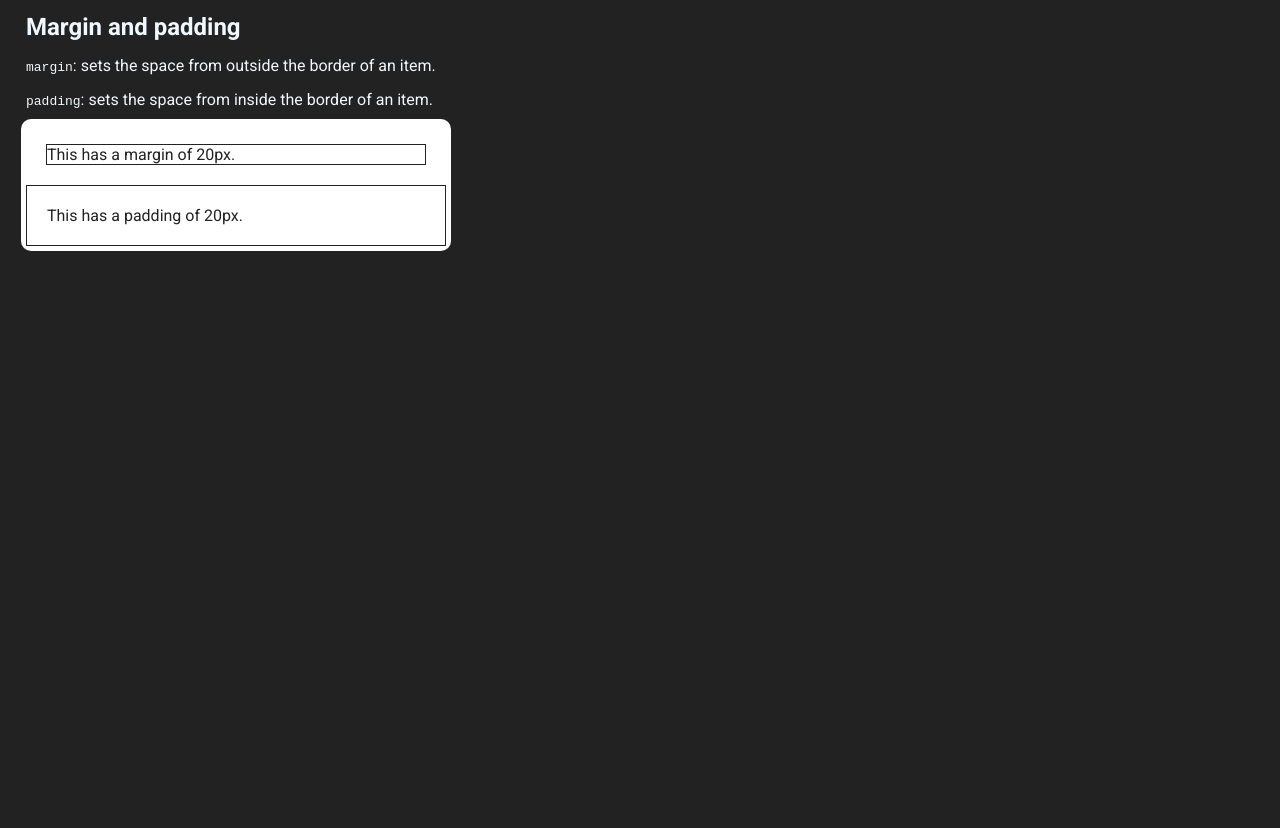
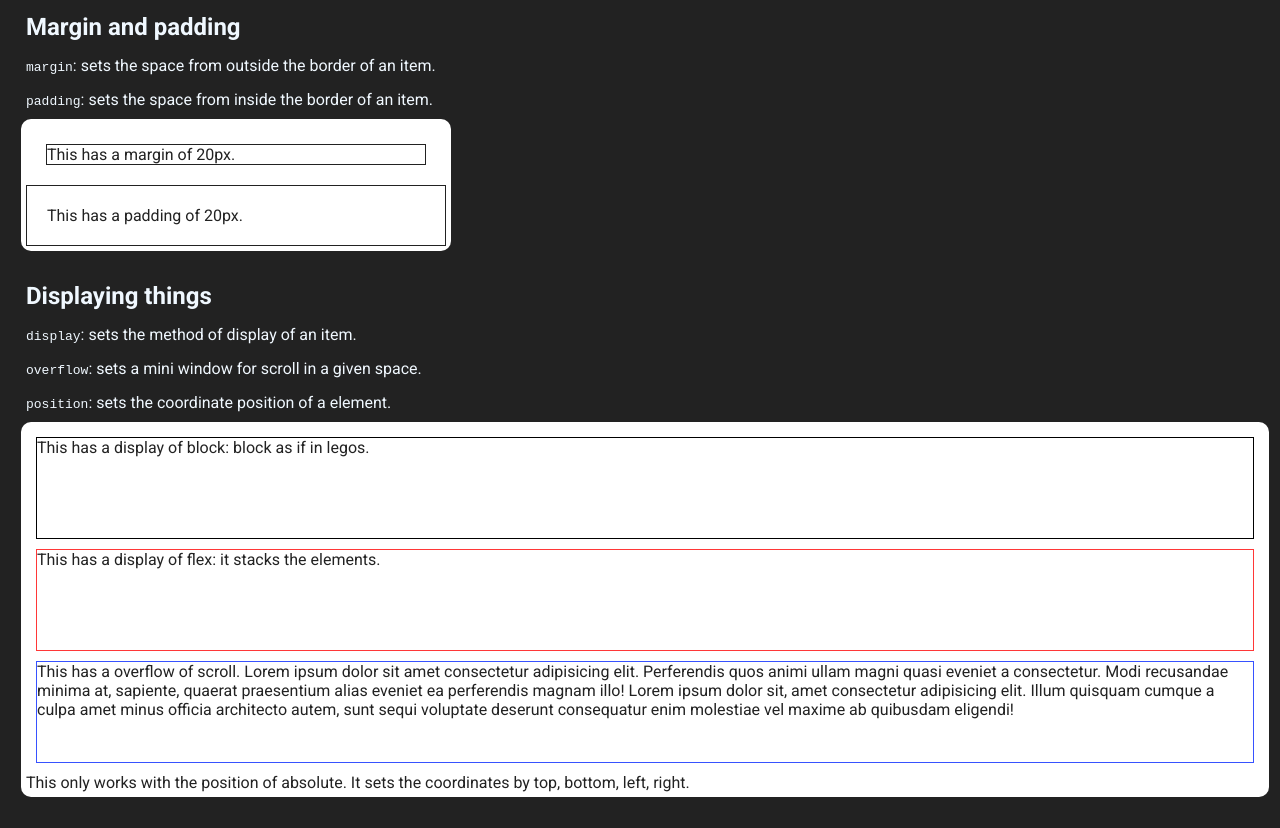
Before and after one commit to catlikeflyer-itc/SoftwareBuilding-TC2005B, a plain HTML site: page Homework/cheatsheet/css.html in a window 1280 px wide. Shown: the part 1780-2608 px from the top of the page. Before the commit the page ends 2062 px from the top, so only its background shows below. Drawn offline with Linux system fonts and the light colour scheme; a web font is replaced by a local one.

Commit message:
Added css cheatsheet

```diff
--- a/Homework/cheatsheet/cheatsheet.css
+++ b/Homework/cheatsheet/cheatsheet.css
@@ -31,6 +31,7 @@ body {
   margin-top: 0.5rem;
   margin-bottom: 0.5rem;
   font-family: "Roboto", "sans-serif";
+
 }
 
 .body-container,
@@ -90,6 +91,9 @@ section {
 .navbar {
   color: aliceblue;
   text-align: center;
+  position: sticky;
+  top: 0;
+  left: 0;
 }
 
 .navlinks {
@@ -97,6 +101,9 @@ section {
   flex-direction: row;
   justify-content: space-around;
   align-items: center;
+  position: -webkit-sticky;
+  top: 0;
+  position: sticky;
 }
 
 .navlinks a {
@@ -123,6 +130,9 @@ footer {
   height: 2rem;
   background-color: rgb(70, 70, 70);
   color: aliceblue;
+  text-align: center;
+  font-family: 'Rubik Moonrocks', cursive;
+  font-size: 12px;
 }
 
 .full-border {
@@ -210,3 +220,32 @@ footer {
   padding: 20px;
   border: 1px solid #222;
 }
+
+.block {
+  display: block;
+  height: 100px;
+  border: 1px solid black;
+  margin: 10px;
+}
+
+.flex {
+  display: flex;
+  height: 100px;
+  border: 1px solid rgb(255, 55, 55);
+  margin: 10px;
+}
+
+.overflow {
+  overflow: scroll;
+  height: 100px;
+  border: 1px solid rgb(55, 82, 255);
+  margin: 10px;
+}
+
+position {
+  position: relative;
+  bottom: 0;
+  left: 0;
+  width: 100%;
+  height: 100%;
+}
--- a/Homework/cheatsheet/css.html
+++ b/Homework/cheatsheet/css.html
@@ -50,12 +50,8 @@
         <p><code>background-color</code>: sets a color as background.</p>
         <p><code>background-image</code>: sets an imahe as background.</p>
         <div class="white-render-box">
-          <div class="background-color">
-            This has a background color.
-          </div>
-          <div class="background-image">
-            This has a background image.
-          </div>
+          <div class="background-color">This has a background color.</div>
+          <div class="background-image">This has a background image.</div>
           <div class="background-gradient">
             This has a background gradient (using bg image).
           </div>
@@ -72,18 +68,10 @@
           <div class="font-family">
             This has a font family of Rubik Moonrocks.
           </div>
-          <div class="font-size">
-            This has a font size of 40px.
-          </div>
-          <div class="font-weight">
-            This has a font weight of 900.
-          </div>
-          <div class="font-style">
-            This has a font style of italic.
-          </div>
-          <div class="color">
-            This has a greenyellow color.
-          </div>
+          <div class="font-size">This has a font size of 40px.</div>
+          <div class="font-weight">This has a font weight of 900.</div>
+          <div class="font-style">This has a font style of italic.</div>
+          <div class="color">This has a greenyellow color.</div>
         </div>
       </section>
       <section id="sizing">
@@ -91,9 +79,7 @@
         <p><code>width</code>: sets the width of an item.</p>
         <p><code>height</code>: sets the height of an item.</p>
         <div class="white-render-box">
-          <div class="width">
-            This has a width of 250px and height of 100px
-          </div>
+          <div class="width">This has a width of 250px and height of 100px</div>
           <div class="height">
             This has a height of 250px and width of 100px.
           </div>
@@ -101,21 +87,52 @@
       </section>
       <section id="margin-padding">
         <h2>Margin and padding</h2>
-        <p><code>margin</code>: sets the space from outside the border of an item.</p>
-        <p><code>padding</code>: sets the space from inside the border of an item.</p>
+        <p>
+          <code>margin</code>: sets the space from outside the border of an
+          item.
+        </p>
+        <p>
+          <code>padding</code>: sets the space from inside the border of an
+          item.
+        </p>
         <div class="white-render-box">
-          <div class="margin">
-            This has a margin of 20px.
+          <div class="margin">This has a margin of 20px.</div>
+          <div class="padding">This has a padding of 20px.</div>
+        </div>
+      </section>
+      <section id="displays">
+        <h2>Displaying things</h2>
+        <p><code>display</code>: sets the method of display of an item.</p>
+        <p>
+          <code>overflow</code>: sets a mini window for scroll in a given space.
+        </p>
+        <p><code>position</code>: sets the coordinate position of a element.</p>
+        <div class="white-render-box">
+          <div class="block">
+            This has a display of block: block as if in legos.
           </div>
-          <div class="padding">
-            This has a padding of 20px.
+          <div class="flex">
+            This has a display of flex: it stacks the elements.
+          </div>
+          <div class="overflow">
+            This has a overflow of scroll. Lorem ipsum dolor sit amet
+            consectetur adipisicing elit. Perferendis quos animi ullam magni
+            quasi eveniet a consectetur. Modi recusandae minima at, sapiente,
+            quaerat praesentium alias eveniet ea perferendis magnam illo! Lorem
+            ipsum dolor sit, amet consectetur adipisicing elit. Illum quisquam
+            cumque a culpa amet minus officia architecto autem, sunt sequi
+            voluptate deserunt consequatur enim molestiae vel maxime ab
+            quibusdam eligendi!
+          </div>
+          <div class="position">
+            This only works with the position of absolute. It sets the
+            coordinates by top, bottom, left, right.
           </div>
         </div>
       </section>
     </div>
-
     <footer>
-      <p>This is a footer</p>
+      <p>Made with <i class="fa-solid fa-heart"></i> by DHNAM</p>
     </footer>
   </body>
 </html>
```
